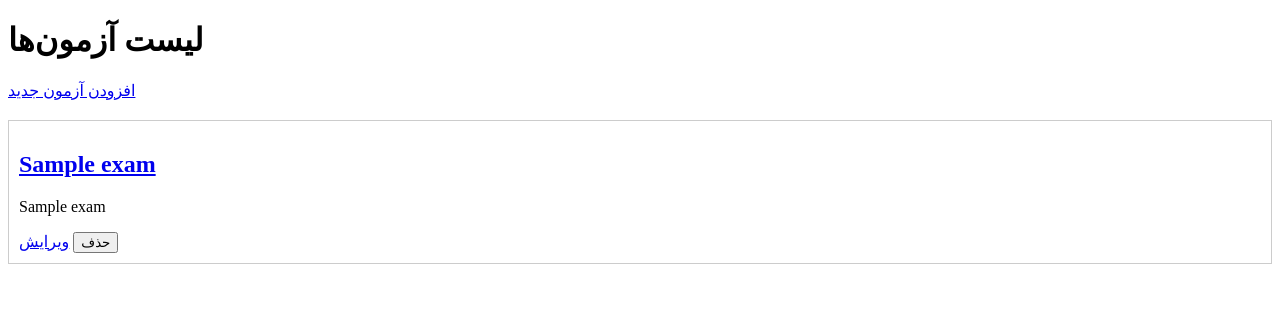
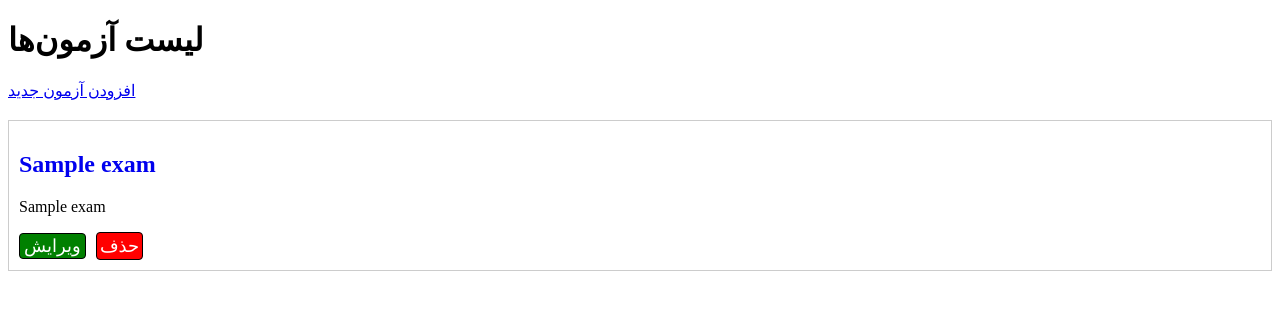
Before and after one commit to msharafice/online_test, a Django app: page /exams/ in a window 1280 px wide. Shown: the part 27-337 px from the top of the page. Run offline with Django 5.2, Linux system fonts and the light colour scheme; tables that the repository leaves empty hold one stand-in row (values such as "Sample post").

```diff
--- a/exams/templates/exam.html
+++ b/exams/templates/exam.html
@@ -13,19 +13,21 @@
         <div class="exam" style="border:1px solid #ccc; padding:10px; margin-bottom:10px;">
             <h2>
                 <!-- لینک به سوالات آزمون -->
-                <a href="{% url 'exam_questions' t.pk %}">{{ t.title }}</a>
+                <a href="{% url 'exam_questions' t.pk %}" style="text-decoration: none;">{{ t.title }}</a>
             </h2>
             <p>{{ t.subject }}</p>
 
             <!-- دکمه ویرایش -->
-            <a href="{% url 'edit_exam' t.pk %}">ویرایش</a>
+           <div style="display: flex;justify-content: space-between; align-items: center; max-width: 10%;">
+             <a href="{% url 'edit_exam' t.pk %}" style="text-decoration: none;border: 1px solid #000;padding: 1px 4px;color: black; border-radius: 4px;background-color: green; color: white; font-size: 18px;">ویرایش</a>
 
             <!-- دکمه حذف -->
             <form method="post" style="display:inline;">
                 {% csrf_token %}
                 <input type="hidden" name="delete_id" value="{{ t.pk }}">
-                <button type="submit" onclick="return confirm('آیا مطمئن هستید که می‌خواهید این آزمون را حذف کنید؟')">حذف</button>
+                <button type="submit" onclick="return confirm('آیا مطمئن هستید که می‌خواهید این آزمون را حذف کنید؟')" style="background: none;border: 1px solid #000;border-radius: 4px;padding: 2px 3px; background-color: red;color: white; font-size: 18px;">حذف</button>
             </form>
+           </div>
         </div>
     {% endfor %}
 {% else %}
```
